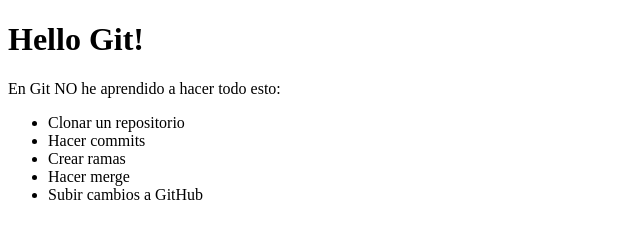
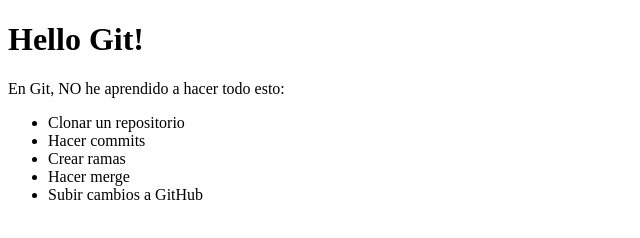
Before and after one commit to SergioPrieto67/mygitweb-SPP, a plain HTML site: page index.html in a window 1280 px wide. Shown: the full height of the page, 0-640 px from the left. Drawn offline with Linux system fonts and the light colour scheme.

Commit message:
Editando el html

```diff
--- a/index.html
+++ b/index.html
@@ -6,7 +6,7 @@
 </head>
 <body>
     <h1>Hello Git!</h1>
-    <p>En Git NO he aprendido a hacer todo esto:</p>
+    <p>En Git, NO he aprendido a hacer todo esto:</p>
     <ul>
         <li>Clonar un repositorio</li>
         <li>Hacer commits</li>
```
